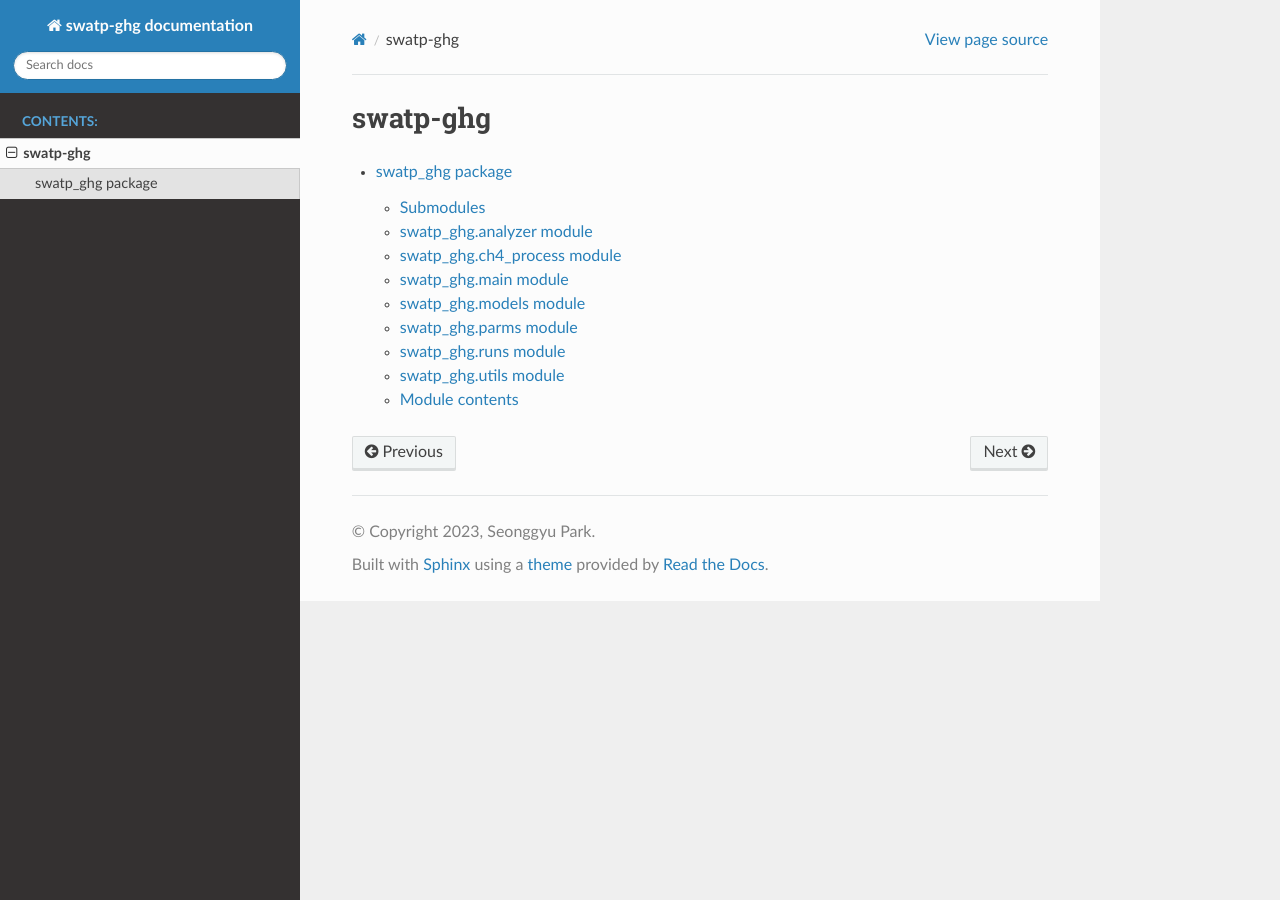
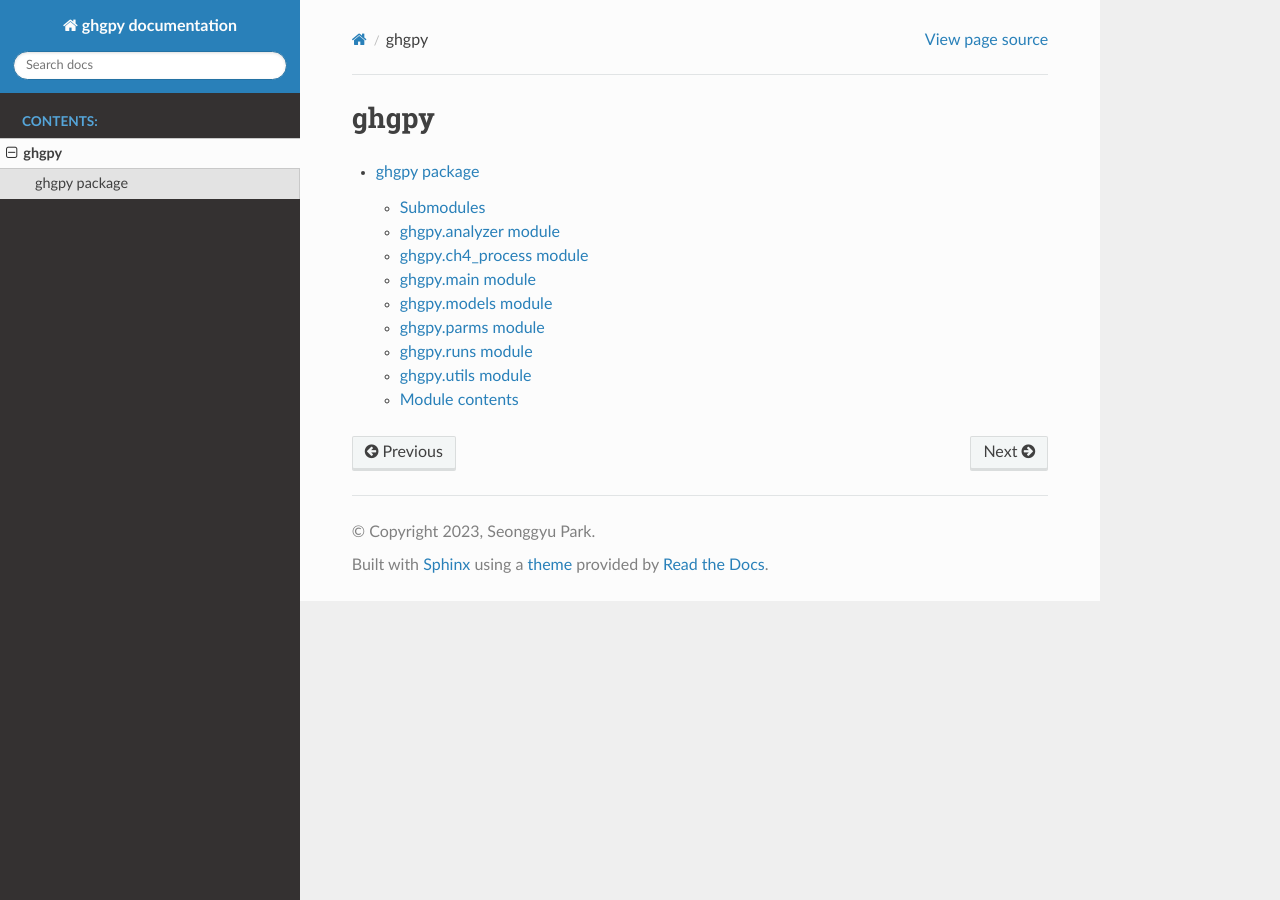
Before and after one commit to spark-brc/ghgpy, a Sphinx documentation site: the page built from docs/modules.rst, in a window 1280 px wide. Built offline with Sphinx 7.4.7 and the Read the Docs theme 2.0.0, drawn with Linux system fonts in a browser that asks for light colours.

Commit message:
changed tool name

```diff
--- a/docs/conf.py
+++ b/docs/conf.py
@@ -11,7 +11,7 @@ import sys
 
 sys.path.insert(0, os.path.abspath(".."))
 
-project = 'swatp-ghg documentation'
+project = 'ghgpy documentation'
 copyright = '2023, Seonggyu Park'
 author = 'Seonggyu Park'
 release = '0.0.0'
--- /dev/null
+++ b/docs/ghgpy.rst
@@ -0,0 +1,69 @@
+ghgpy package
+=============
+
+Submodules
+----------
+
+ghgpy.analyzer module
+---------------------
+
+.. automodule:: ghgpy.analyzer
+   :members:
+   :undoc-members:
+   :show-inheritance:
+
+ghgpy.ch4\_process module
+-------------------------
+
+.. automodule:: ghgpy.ch4_process
+   :members:
+   :undoc-members:
+   :show-inheritance:
+
+ghgpy.main module
+-----------------
+
+.. automodule:: ghgpy.main
+   :members:
+   :undoc-members:
+   :show-inheritance:
+
+ghgpy.models module
+-------------------
+
+.. automodule:: ghgpy.models
+   :members:
+   :undoc-members:
+   :show-inheritance:
+
+ghgpy.parms module
+------------------
+
+.. automodule:: ghgpy.parms
+   :members:
+   :undoc-members:
+   :show-inheritance:
+
+ghgpy.runs module
+-----------------
+
+.. automodule:: ghgpy.runs
+   :members:
+   :undoc-members:
+   :show-inheritance:
+
+ghgpy.utils module
+------------------
+
+.. automodule:: ghgpy.utils
+   :members:
+   :undoc-members:
+   :show-inheritance:
+
+Module contents
+---------------
+
+.. automodule:: ghgpy
+   :members:
+   :undoc-members:
+   :show-inheritance:
--- a/docs/index.rst
+++ b/docs/index.rst
@@ -1,10 +1,10 @@
-.. swatp-ghg documentation master file, created by
-   sphinx-quickstart on Wed Oct 25 08:31:35 2023.
+.. ghgpy documentation master file, created by
+   sphinx-quickstart on Thu Oct 26 08:49:32 2023.
    You can adapt this file completely to your liking, but it should at least
    contain the root `toctree` directive.
 
-Welcome to swatp-ghg's documentation!
-=====================================
+Welcome to ghgpy's documentation!
+=================================
 
 .. toctree::
    :maxdepth: 2
@@ -12,6 +12,8 @@ Welcome to swatp-ghg's documentation!
 
    modules
 
+
+
 Indices and tables
 ==================
 
--- a/docs/modules.rst
+++ b/docs/modules.rst
@@ -1,7 +1,7 @@
-swatp-ghg
-=========
+ghgpy
+=====
 
 .. toctree::
    :maxdepth: 4
 
-   swatp_ghg
+   ghgpy
--- a/docs/swatp_ghg.rst
+++ /dev/null
@@ -1,69 +0,0 @@
-swatp\_ghg package
-==================
-
-Submodules
-----------
-
-swatp\_ghg.analyzer module
---------------------------
-
-.. automodule:: swatp_ghg.analyzer
-   :members:
-   :undoc-members:
-   :show-inheritance:
-
-swatp\_ghg.ch4\_process module
-------------------------------
-
-.. automodule:: swatp_ghg.ch4_process
-   :members:
-   :undoc-members:
-   :show-inheritance:
-
-swatp\_ghg.main module
-----------------------
-
-.. automodule:: swatp_ghg.main
-   :members:
-   :undoc-members:
-   :show-inheritance:
-
-swatp\_ghg.models module
-------------------------
-
-.. automodule:: swatp_ghg.models
-   :members:
-   :undoc-members:
-   :show-inheritance:
-
-swatp\_ghg.parms module
------------------------
-
-.. automodule:: swatp_ghg.parms
-   :members:
-   :undoc-members:
-   :show-inheritance:
-
-swatp\_ghg.runs module
-----------------------
-
-.. automodule:: swatp_ghg.runs
-   :members:
-   :undoc-members:
-   :show-inheritance:
-
-swatp\_ghg.utils module
------------------------
-
-.. automodule:: swatp_ghg.utils
-   :members:
-   :undoc-members:
-   :show-inheritance:
-
-Module contents
----------------
-
-.. automodule:: swatp_ghg
-   :members:
-   :undoc-members:
-   :show-inheritance:
```
Also changed, not shown: 4 other files.
